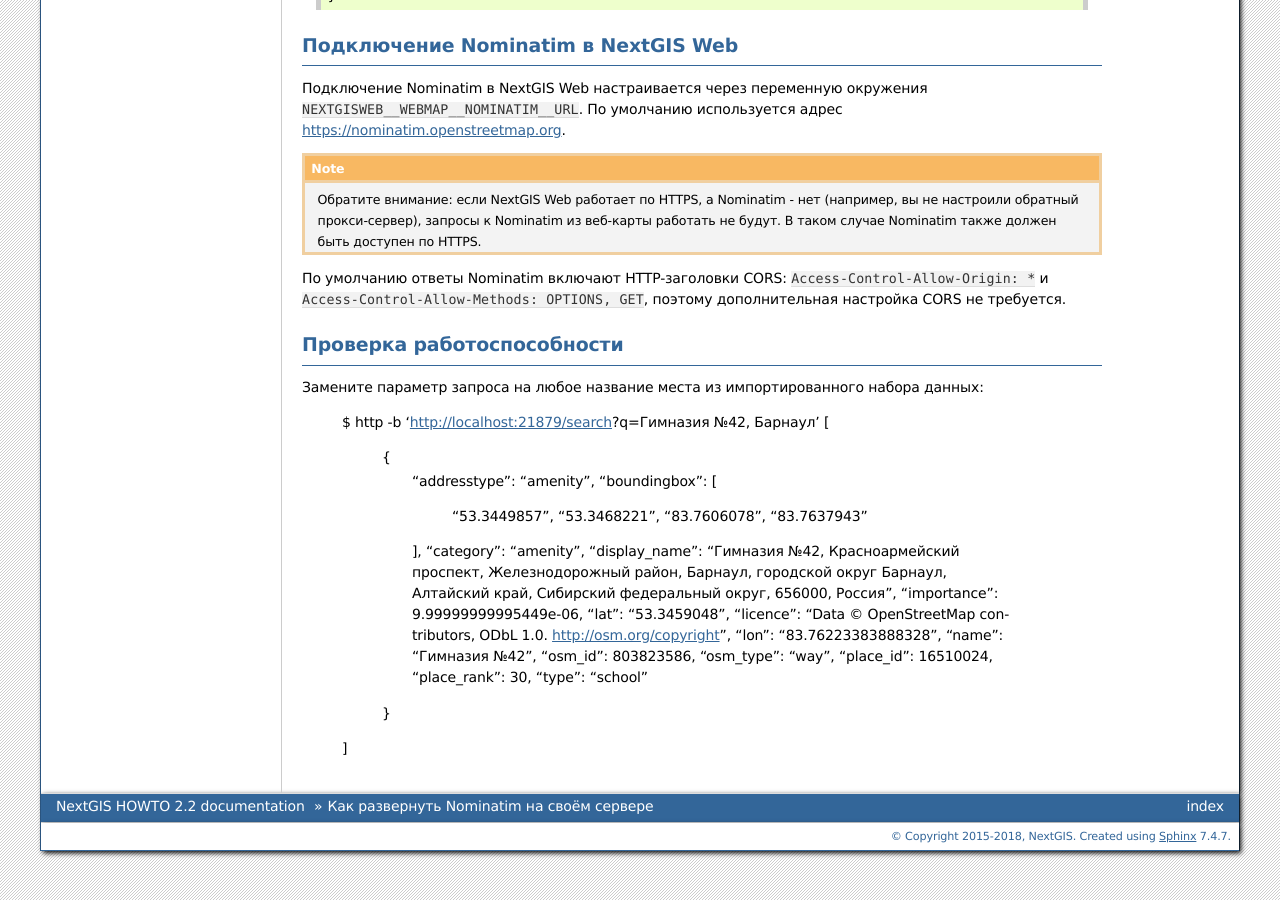
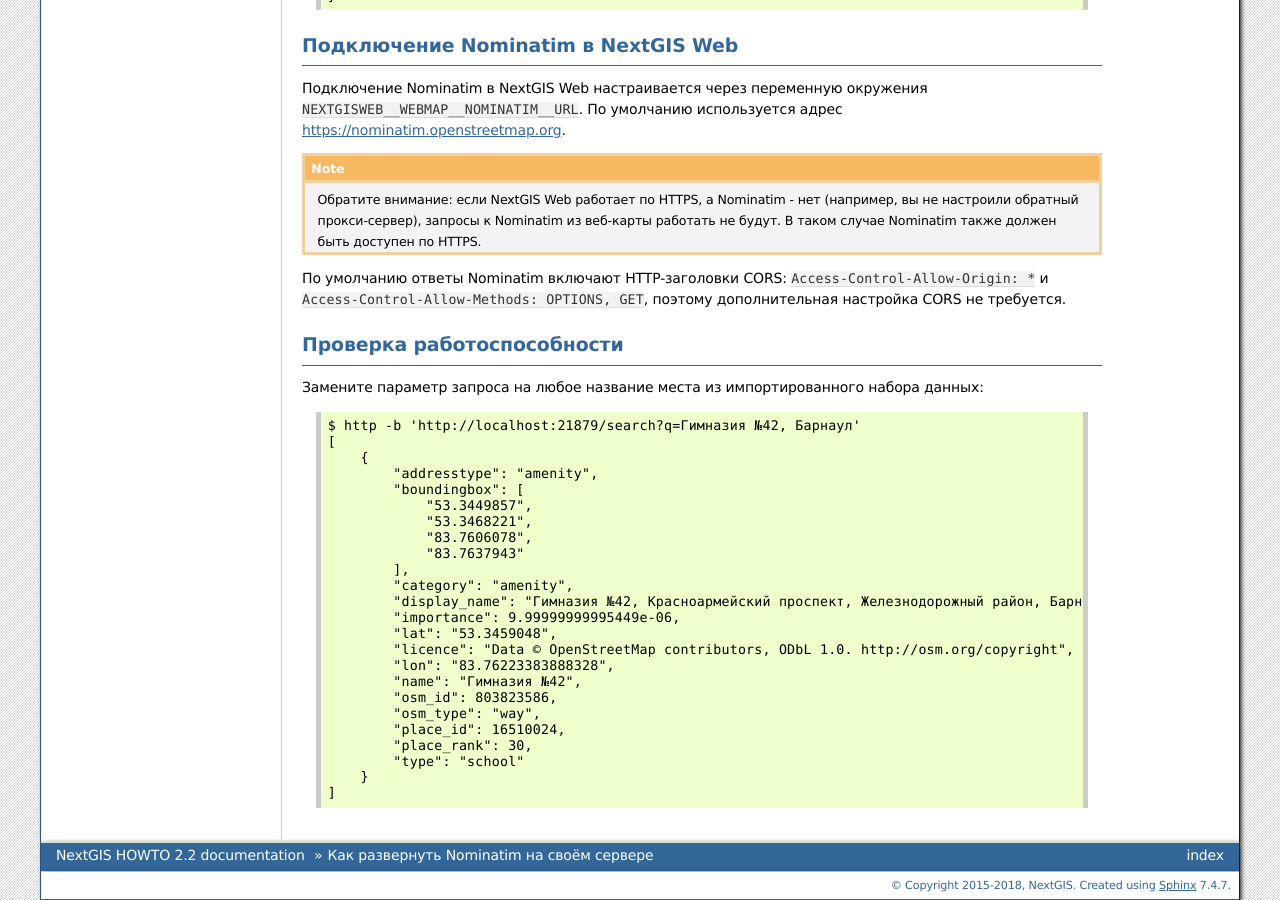
Before and after one commit to nextgis/docs_howto, a Sphinx documentation site: the page built from source/geocoder_onprem.rst, in a window 1280 px wide and 900 px high, scrolled down 1610 px. Built offline with Sphinx 7.4.7, drawn with Linux system fonts in a browser that asks for light colours; formulas are drawn with MathJax 3; some of the changed text lies outside the part shown.

Commit message:
format fixes geocoder_onprem.rst

```diff
--- a/source/geocoder_onprem.rst
+++ b/source/geocoder_onprem.rst
@@ -44,7 +44,7 @@
     └── pbf
 
 
-PBF-файл для нужной территории можно получить на data.nextgis.com. Распакуйте архив, переименуйте файл с расширением *.pbf в ``import.pbf`` и поместите его в директорию ``pbf``:
+PBF-файл для нужной территории можно получить на data.nextgis.com. Распакуйте архив, переименуйте файл с расширением \*.pbf в ``import.pbf`` и поместите его в директорию ``pbf``:
 
 .. code-block::
 
@@ -101,6 +101,8 @@
 
 Замените параметр запроса на любое название места из импортированного набора данных:
 
+.. code-block::
+
     $ http -b 'http://localhost:21879/search?q=Гимназия №42, Барнаул'
     [
         {
```
